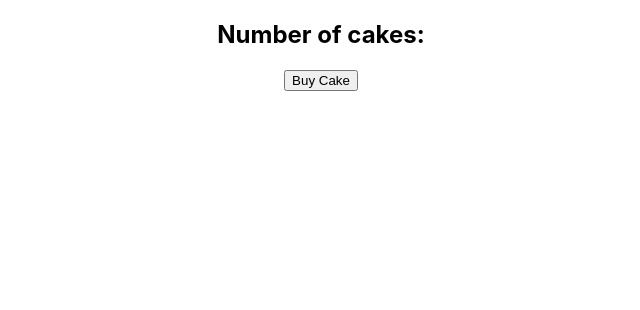
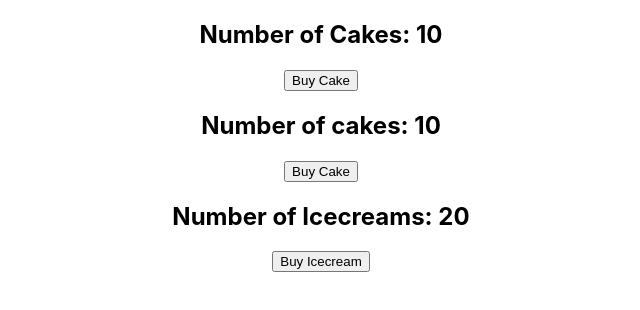
Before and after one commit to halahnasir/cake-shop-app, a React (Create React App) app: page / in a window 1280 px wide. Shown: the top 310 px of the page, without its empty margins (319-959 px from the left). Built offline with nearby package versions, Linux system fonts and the light colour scheme.

Commit message:
Icecream Container -  Working Fixed

```diff
--- a/src/App.js
+++ b/src/App.js
@@ -3,13 +3,15 @@ import CakeContainer from './components/CakeContainer';
 import { Provider } from 'react-redux';
 import store from './redux/store';
 import HooksCakeContainer from './components/HooksCakeContainer';
+import IcecreamContainer from './components/IcecreamContainer';
 
 function App() {
   return (
     <Provider store = {store}>
       <div className="App">
-        {/* <CakeContainer/> */}
+        <CakeContainer/>
         <HooksCakeContainer/>
+        <IcecreamContainer/>
       </div>
     </Provider>
   );
--- a/src/components/CakeContainer.js
+++ b/src/components/CakeContainer.js
@@ -5,7 +5,7 @@ import {connect} from 'react-redux';
 //Define these function
 const mapStateToProps = (state) => {
     return {
-        numOfCakes: state.numOfCakes
+        numOfCakes: state.cake.numOfCakes
     }
 }
 
--- a/src/components/HooksCakeContainer.js
+++ b/src/components/HooksCakeContainer.js
@@ -3,7 +3,7 @@ import {useSelector, useDispatch} from 'react-redux';
 import buyCake from '../redux/cakes/CakeActions'
 
 const HooksCakeContainer = () => {
-    const numOfCakes = useSelector(state => state.numOfCakes);
+    const numOfCakes = useSelector(state => state.cake.numOfCakes);
     const dispatch = useDispatch();
     return (
         <div>
--- a/src/components/IcecreamContainer.js
+++ b/src/components/IcecreamContainer.js
@@ -1,12 +1,26 @@
 import React from 'react'
+import {connect} from 'react-redux';
+import buyIcecream from '../redux/icecream/IcecreamAction'
 
-const IcecreamContainer = () => {
+const IcecreamContainer = (props) => {
     return (
         <div>
-            <h2>Number of Icecreams: </h2>
-            <button>Buy Icecream</button>
+            <h2>Number of Icecreams: {props.numOfIcecreams}</h2>
+            <button onClick = {props.buyIcecream}>Buy Icecream</button>
         </div>
     )
 }
 
-export default IcecreamContainer
+const mapStateToProps = (state) => {
+    return {
+        numOfIcecreams: state.icecream.numOfIcecreams
+    }
+}
+
+const mapDispatchToProps = (dispatch) => {
+    return{
+        buyIcecream: () => dispatch(buyIcecream())
+    }
+}
+
+export default connect(mapStateToProps, mapDispatchToProps)(IcecreamContainer);
--- a/src/redux/cakes/CakeReducer.js
+++ b/src/redux/cakes/CakeReducer.js
@@ -4,13 +4,13 @@
 import {BUY_CAKE} from './CakeType';
 
 // We start off with 10 cakes in the shop/inventory
-const initialState = {
+const cakeState = {
     numOfCakes: 10
 }
 
 //Reducer
 
-const cakeReducer = (state = initialState, action) => {
+const cakeReducer = (state = cakeState, action) => {
     switch(action.type){
         case BUY_CAKE: return{
             ...state,
--- a/src/redux/icecream/IcecreamReducer.js
+++ b/src/redux/icecream/IcecreamReducer.js
@@ -1,10 +1,10 @@
 import { BUY_ICECREAM } from './IcecreamType'
 
-const initialState = {
+const icecreamState = {
     numOfIcecreams: 20
 }
 
-const icecreamReducer = (state = initialState, action) => {
+const icecreamReducer = (state = icecreamState, action) => {
     switch(action.type){
         case BUY_ICECREAM: return{
             ...state,
--- a/src/redux/store.js
+++ b/src/redux/store.js
@@ -5,7 +5,7 @@ import icecreamReducer from './icecream/IcecreamReducer';
 //Comibing Reducers
 const rootReducer = combineReducers({
     cake: cakeReducer,
-    icecCrem: icecreamReducer
+    icecream: icecreamReducer
 })
 
 const store = createStore(rootReducer);
```
